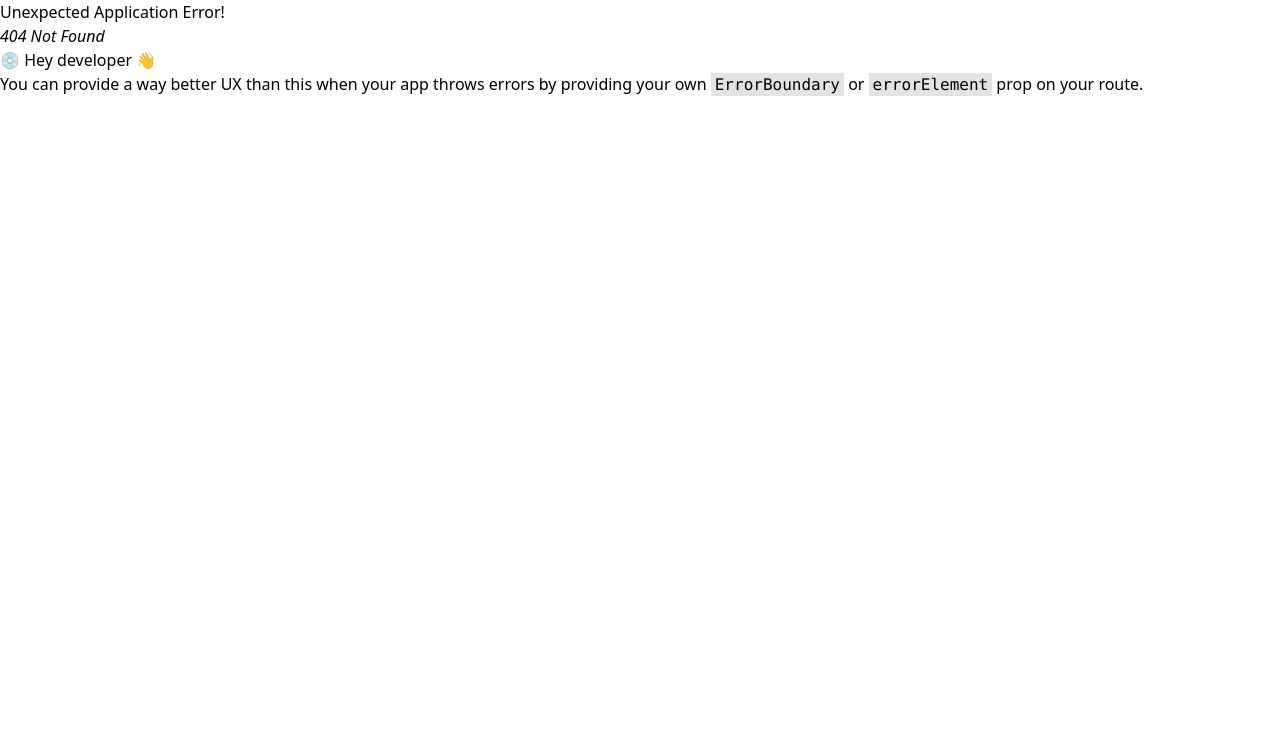
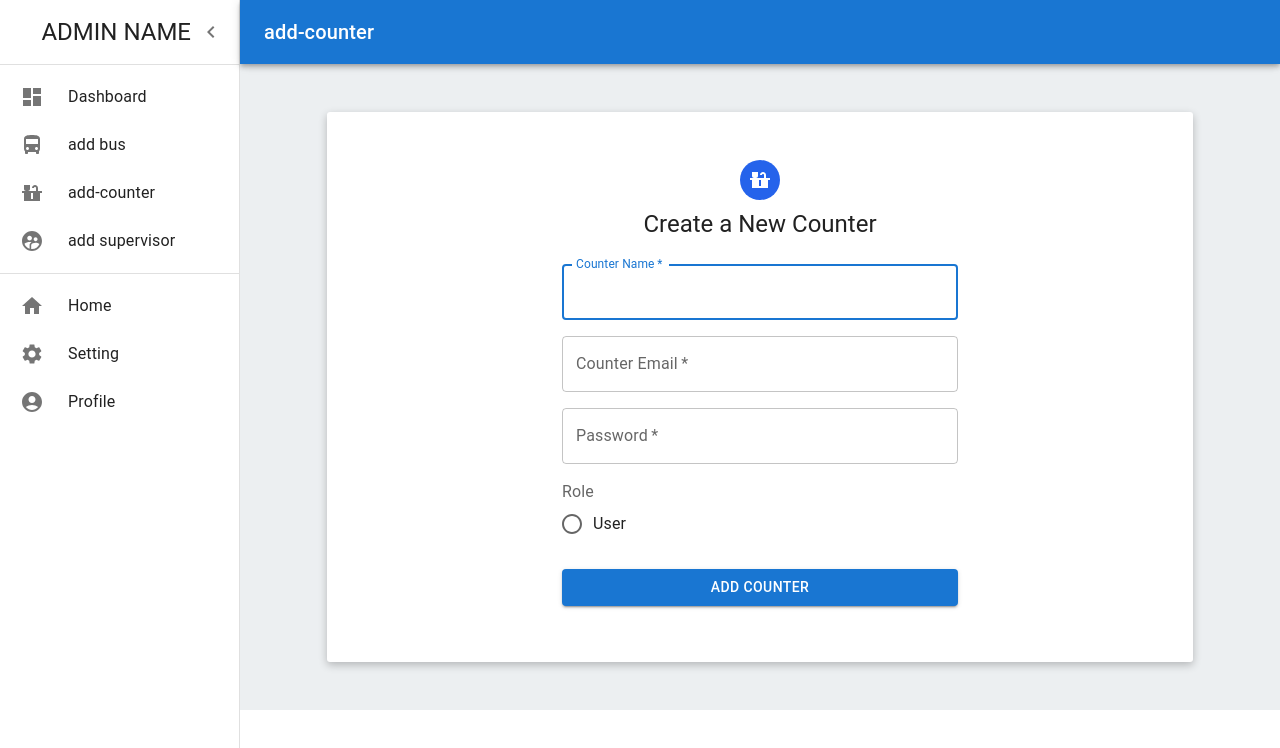
Before and after one commit to Flex-Softr/Bus-Ticket-Booking-Solution, a React (Vite) app in the folder Client/: page /dashboard/add-counter in a window 1280 px wide. Before the commit this address had no page. Shown: the top 748 px of the page. Built offline with nearby package versions, Linux system fonts and the light colour scheme.

Commit message:
firebase login and CRUD operation

```diff
--- a/Client/package.json
+++ b/Client/package.json
@@ -17,6 +17,7 @@
     "@mui/icons-material": "^5.14.18",
     "@mui/lab": "^5.0.0-alpha.153",
     "@mui/material": "^5.14.18",
+    "firebase": "^10.7.0",
     "localforage": "^1.10.0",
     "match-sorter": "^6.3.1",
     "react": "^18.2.0",
@@ -25,7 +26,8 @@
     "react-icons": "^4.12.0",
     "react-router-dom": "^6.19.0",
     "react-select": "^5.8.0",
-    "sort-by": "^1.2.0"
+    "sort-by": "^1.2.0",
+    "sweetalert2": "^11.10.1"
   },
   "devDependencies": {
     "@types/react": "^18.2.15",
--- /dev/null
+++ b/Client/src/Components/Firebase/Firebase.config.js
@@ -0,0 +1,23 @@
+// Import the functions you need from the SDKs you need
+import { initializeApp } from "firebase/app";
+import { getAnalytics } from "firebase/analytics";
+// TODO: Add SDKs for Firebase products that you want to use
+// https://firebase.google.com/docs/web/setup#available-libraries
+
+// Your web app's Firebase configuration
+// For Firebase JS SDK v7.20.0 and later, measurementId is optional
+console.log('checking....',import.meta.env.VITE_apiKey)
+const firebaseConfig = {
+  apiKey:import.meta.env.VITE_apiKey,
+  authDomain:import.meta.env.VITE_authDomain,
+  projectId:import.meta.env.VITE_projectId,
+  storageBucket:import.meta.env.VITE_storageBucket,
+  messagingSenderId:import.meta.env.VITE_messagingSenderId,
+  appId:import.meta.env.VITE_appId,
+  measurementId:import.meta.env.VITE_measurementId
+};
+
+// Initialize Firebase
+const app = initializeApp(firebaseConfig);
+const analytics = getAnalytics(app);
+export default app;
--- a/Client/src/Components/Login/Login.jsx
+++ b/Client/src/Components/Login/Login.jsx
@@ -1,19 +1,19 @@
-import * as React from 'react';
+
 import './Login.css'
 import { useForm } from 'react-hook-form';
 import Avatar from '@mui/material/Avatar';
 import Button from '@mui/material/Button';
 import CssBaseline from '@mui/material/CssBaseline';
 import TextField from '@mui/material/TextField';
-import FormControlLabel from '@mui/material/FormControlLabel';
-import Checkbox from '@mui/material/Checkbox';
-import Link from '@mui/material/Link';
-import Grid from '@mui/material/Grid';
+
 import Box from '@mui/material/Box';
 import LockOutlinedIcon from '@mui/icons-material/LockOutlined';
 import Typography from '@mui/material/Typography';
 import Container from '@mui/material/Container';
 import { createTheme, ThemeProvider } from '@mui/material/styles';
+import { useContext } from 'react';
+import { AuthContext } from '../Providers/AuthProvider/AuthProvider';
+import { useState } from 'react';
 
 // function Copyright(props) {
 //   return (
@@ -30,14 +30,35 @@ import { createTheme, ThemeProvider } from '@mui/material/styles';
 
 const defaultTheme = createTheme();
  const Login=()=>{
+  const { signIn } = useContext(AuthContext);
+
+  const [error, setError]=useState('');
   const {
     register,
     handleSubmit,
+
     formState: { errors },
   } = useForm();
 
   const onSubmit = (data) => {
-    console.log(data);
+    console.log(data)
+    const email=data?.email
+    const password=data?.password
+
+    signIn (email, password)
+    .then(result => {
+            const NewUser = result.user;
+            console.log(NewUser);
+            // navigate(from,{replace:true})
+
+
+        })
+        .catch(error => {
+            console.log(error);
+            setError(error.message)
+
+        })
+
   };
 
   return (
@@ -84,21 +105,16 @@ const defaultTheme = createTheme();
               {...register('password', { required: 'Password is required' })}
             />
             {errors.password && <p className='text-red-600'>{errors.password.message}</p>}
-            <FormControlLabel
-              control={<Checkbox value="remember" color="primary" />}
-              label="Remember me"
-            />
-            <Button type="submit" fullWidth variant="contained" sx={{ mt: 3, mb: 2 }}>
+
+            <div className='text-red-600'>
+          {error}
+        </div>
+           <div className='pb-8'>
+           <Button  type="submit" fullWidth variant="contained" sx={{ mt: 3, mb: 2 }}>
               Sign In
             </Button>
-            <Grid container>
-              <Grid item xs>
-                <Link href="#" variant="body2">
-                  Forgot password?
-                </Link>
-              </Grid>
+           </div>
 
-            </Grid>
           </Box>
         </Box>
 
--- /dev/null
+++ b/Client/src/Components/Providers/AuthProvider/AuthProvider.jsx
@@ -0,0 +1,33 @@
+import React from 'react';
+import { createContext } from 'react';
+import { createUserWithEmailAndPassword, getAuth, signInWithEmailAndPassword,} from "firebase/auth";
+import app from '../../Firebase/Firebase.config';
+
+ export const AuthContext=createContext(null)
+ const auth = getAuth(app);
+const AuthProvider = ({children}) => {
+
+
+    // create new account
+   const createUser=(email, password)=>{
+    return createUserWithEmailAndPassword(auth, email, password);
+   }
+
+//    SignIN
+    const signIn=(email, password)=>{
+        return signInWithEmailAndPassword(auth, email, password)
+    }
+
+    const authInfo = {
+        createUser,
+        signIn
+
+    }
+    return (
+        <AuthContext.Provider value={authInfo}>
+            {children}
+        </AuthContext.Provider>
+    );
+};
+
+export default AuthProvider;
--- a/Client/src/Dashboard/AddCounter/AddCounter.jsx
+++ b/Client/src/Dashboard/AddCounter/AddCounter.jsx
@@ -1,25 +1,27 @@
-import * as React from "react";
+
 import { useForm, Controller } from "react-hook-form";
 import Avatar from "@mui/material/Avatar";
 import Button from "@mui/material/Button";
 import CssBaseline from "@mui/material/CssBaseline";
 import TextField from "@mui/material/TextField";
 import FormControlLabel from "@mui/material/FormControlLabel";
-import Checkbox from "@mui/material/Checkbox";
-import Link from "@mui/material/Link";
 import Grid from "@mui/material/Grid";
 import Box from "@mui/material/Box";
-import LockOutlinedIcon from "@mui/icons-material/LockOutlined";
+import CountertopsIcon from '@mui/icons-material/Countertops';
 import Typography from "@mui/material/Typography";
 import Container from "@mui/material/Container";
-import { createTheme, ThemeProvider } from "@mui/material/styles";
+// import { createTheme, ThemeProvider } from "@mui/material/styles";
 import Radio from "@mui/material/Radio";
 import RadioGroup from "@mui/material/RadioGroup";
 import FormControl from "@mui/material/FormControl";
 import FormLabel from "@mui/material/FormLabel";
+import { useContext } from "react";
+import { AuthContext } from "../../Components/Providers/AuthProvider/AuthProvider";
+import Swal from "sweetalert2";
 
-const theme = createTheme();
+// const theme = createTheme();
 const AddCounter = () => {
+  const { createUser } = useContext(AuthContext);
   const {
     handleSubmit,
     control,
@@ -28,27 +30,67 @@ const AddCounter = () => {
   } = useForm();
 
   const onSubmit = (data) => {
+    const email = data.email;
+    const password = data.password;
     console.log(data);
+
+    createUser(email, password)
+      .then((result) => {
+        const NewUser = result.user;
+        console.log(NewUser);
+        const saveAccount={account_name:data?.name, email:data?.email, password:data?.password, role:data?.role}
+         fetch('http://localhost:5000/add-account',{
+          method:'POST',
+          headers:{
+            'content-type':'application/json'
+          },
+          body:JSON.stringify(saveAccount)
+         })
+         .then(res=>res.json())
+         .then(data=>{
+          if(data.insertedId){
+
+            Swal.fire({
+              position: 'top-end',
+              icon: 'success',
+              title: 'Account Added Successfully',
+              showConfirmButton: false,
+              timer: 1500
+            })
+
+          }
+         })
+      })
+      .catch((error) => {
+        console.log(error);
+      });
   };
   return (
-    <ThemeProvider theme={theme}>
-    <Container className="mb-10" component="main" maxWidth="xs">
+    <Box sx={{ backgroundColor: '#fff', borderRadius: '3px' }}  className="px-20 py-10 md:w-11/12 mx-auto" style={{ "boxShadow": " rgba(0, 0, 0, 0.24) 0px 3px 8px" }}>
+      <Container  component="main" maxWidth="xs">
         <CssBaseline />
         <Box
           sx={{
-          marginTop: 8,
             display: "flex",
             flexDirection: "column",
             alignItems: "center",
           }}
         >
-        <Avatar className="bg-blue-600" sx={{ m: 1, bgcolor: "secondary.main" }}>
-          <LockOutlinedIcon />
+          <Avatar
+            className="bg-blue-600"
+            sx={{ m: 1, bgcolor: "secondary.main" }}
+          >
+            <CountertopsIcon/>
           </Avatar>
           <Typography component="h1" variant="h5">
             Create a New Counter
           </Typography>
-        <Box component="form" noValidate onSubmit={handleSubmit(onSubmit)} sx={{ mt: 3 }}>
+          <Box
+            component="form"
+            noValidate
+            onSubmit={handleSubmit(onSubmit)}
+            sx={{ mt: 3 }}
+          >
             <Grid container spacing={2}>
               <Grid item xs={12}>
                 <TextField
@@ -59,9 +101,11 @@ const AddCounter = () => {
                   id="Name"
                   label="Counter Name"
                   autoFocus
-                {...register('Name', { required: ' Name is required' })}
+                  {...register("Name", { required: " Name is required" })}
                 />
-              {errors.Name && <p className="text-red-600">{errors.Name.message}</p>}
+                {errors.Name && (
+                  <p className="text-red-600">{errors.Name.message}</p>
+                )}
               </Grid>
               <Grid item xs={12}>
                 <TextField
@@ -71,9 +115,11 @@ const AddCounter = () => {
                   label="Counter Email"
                   name="email"
                   autoComplete="email"
-                {...register('email', { required: 'Email is required' })}
+                  {...register("email", { required: "Email is required" })}
                 />
-              {errors.email && <p className="text-red-600">{errors.email.message}</p>}
+                {errors.email && (
+                  <p className="text-red-600">{errors.email.message}</p>
+                )}
               </Grid>
               <Grid item xs={12}>
                 <TextField
@@ -84,9 +130,13 @@ const AddCounter = () => {
                   type="password"
                   id="password"
                   autoComplete="new-password"
-                {...register('password', { required: 'Password is required' })}
+                  {...register("password", {
+                    required: "Password is required",
+                  })}
                 />
-              {errors.password && <p className="text-red-600">{errors.password.message}</p>}
+                {errors.password && (
+                  <p className="text-red-600">{errors.password.message}</p>
+                )}
               </Grid>
               <Grid item xs={12}>
                 <FormControl component="fieldset">
@@ -95,24 +145,35 @@ const AddCounter = () => {
                     name="role"
                     control={control}
                     defaultValue=""
-                  rules={{ required: 'Role is required' }}
+                    rules={{ required: "Role is required" }}
                     render={({ field }) => (
                       <RadioGroup {...field}>
-                      <FormControlLabel value="user" control={<Radio />} label="User" />
+                        <FormControlLabel
+                          value="user"
+                          control={<Radio />}
+                          label="User"
+                        />
                       </RadioGroup>
                     )}
                   />
-                {errors.role && <p className="text-red-600">{errors.role.message}</p>}
+                  {errors.role && (
+                    <p className="text-red-600">{errors.role.message}</p>
+                  )}
                 </FormControl>
               </Grid>
             </Grid>
-          <Button type="submit" fullWidth variant="contained" sx={{ mt: 3, mb: 2 }}>
+            <Button
+              type="submit"
+              fullWidth
+              variant="contained"
+              sx={{ mt: 3, mb: 2 }}
+            >
               Add Counter
             </Button>
           </Box>
         </Box>
       </Container>
-  </ThemeProvider>
+    </Box>
   );
 };
 
--- a/Client/src/Dashboard/DashboardLayout.jsx
+++ b/Client/src/Dashboard/DashboardLayout.jsx
@@ -37,6 +37,7 @@ import { Link, useLocation  } from "react-router-dom";
 import SupervisedUserCircleIcon from "@mui/icons-material/SupervisedUserCircle";
 import DirectionsBusIcon from "@mui/icons-material/DirectionsBus";
 import AccountCircleIcon from "@mui/icons-material/AccountCircle";
+import CountertopsIcon from '@mui/icons-material/Countertops';
 import SettingsIcon from "@mui/icons-material/Settings";
 import HomeIcon from "@mui/icons-material/Home";
 import Tooltip from "@mui/material/Tooltip";
@@ -133,6 +134,8 @@ export default function DashboardLayout() {
           return "Add Bus";
         case "/dashboard/addsupervisor":
           return "Add Supervisor";
+          case "/dashboard/add-counter":
+          return "add-counter";
         // Add more cases for other routes as needed
         default:
           return "Mini variant drawer";
@@ -241,6 +244,33 @@ export default function DashboardLayout() {
                 <DirectionsBusIcon />
               </ListItemIcon>
               <ListItemText primary="add bus" sx={{ opacity: open ? 1 : 0 }} />
+            </ListItemButton>
+          </ListItem>
+
+
+          <ListItem
+            component={Link}
+            to="/dashboard/add-counter"
+            disablePadding
+            sx={{ display: "block" }}
+          >
+            <ListItemButton
+              sx={{
+                minHeight: 48,
+                justifyContent: open ? "initial" : "center",
+                px: 2.5,
+              }}
+            >
+              <ListItemIcon
+                sx={{
+                  minWidth: 0,
+                  mr: open ? 3 : "auto",
+                  justifyContent: "center",
+                }}
+              >
+                <CountertopsIcon />
+              </ListItemIcon>
+              <ListItemText primary="add-counter" sx={{ opacity: open ? 1 : 0 }} />
             </ListItemButton>
           </ListItem>
           <ListItem
```
Also changed, not shown: Client/src/main.jsx (+14 -14 lines), 2 other files (tests, documents, lock files or other folders). Lines whose indentation alone changed are shown as unchanged.
